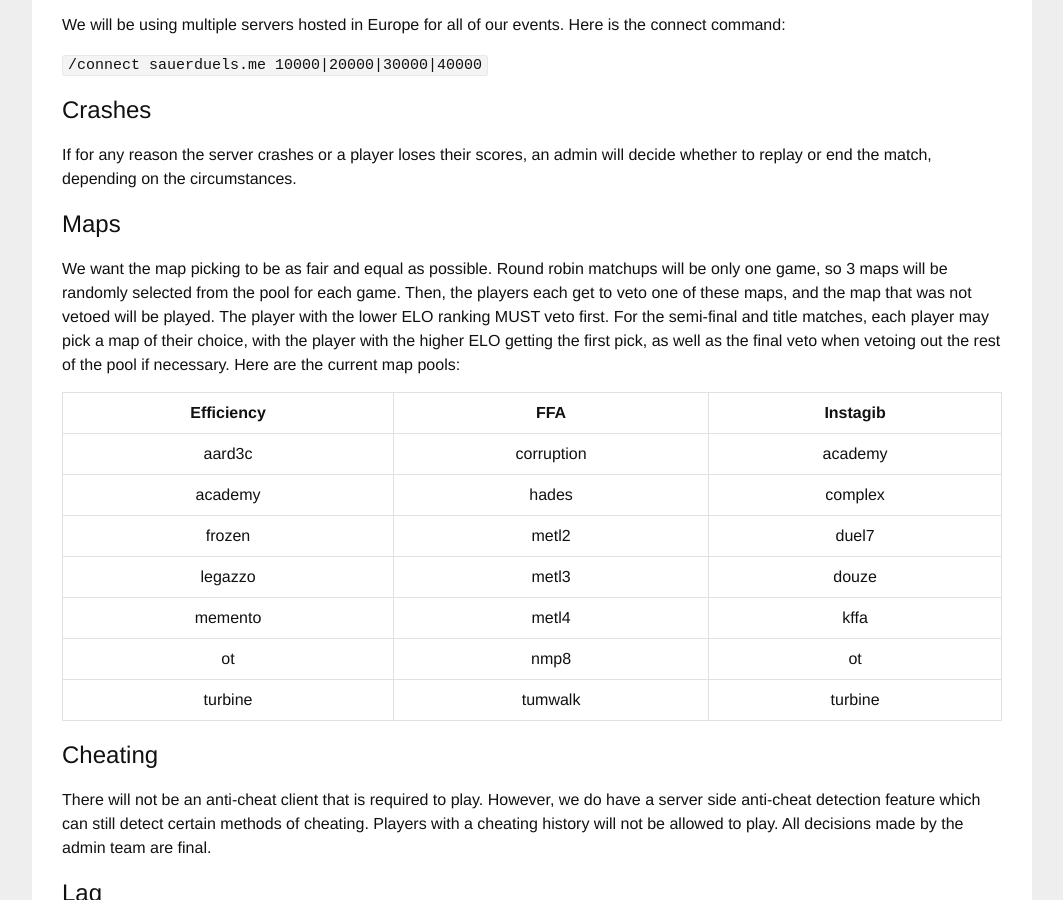
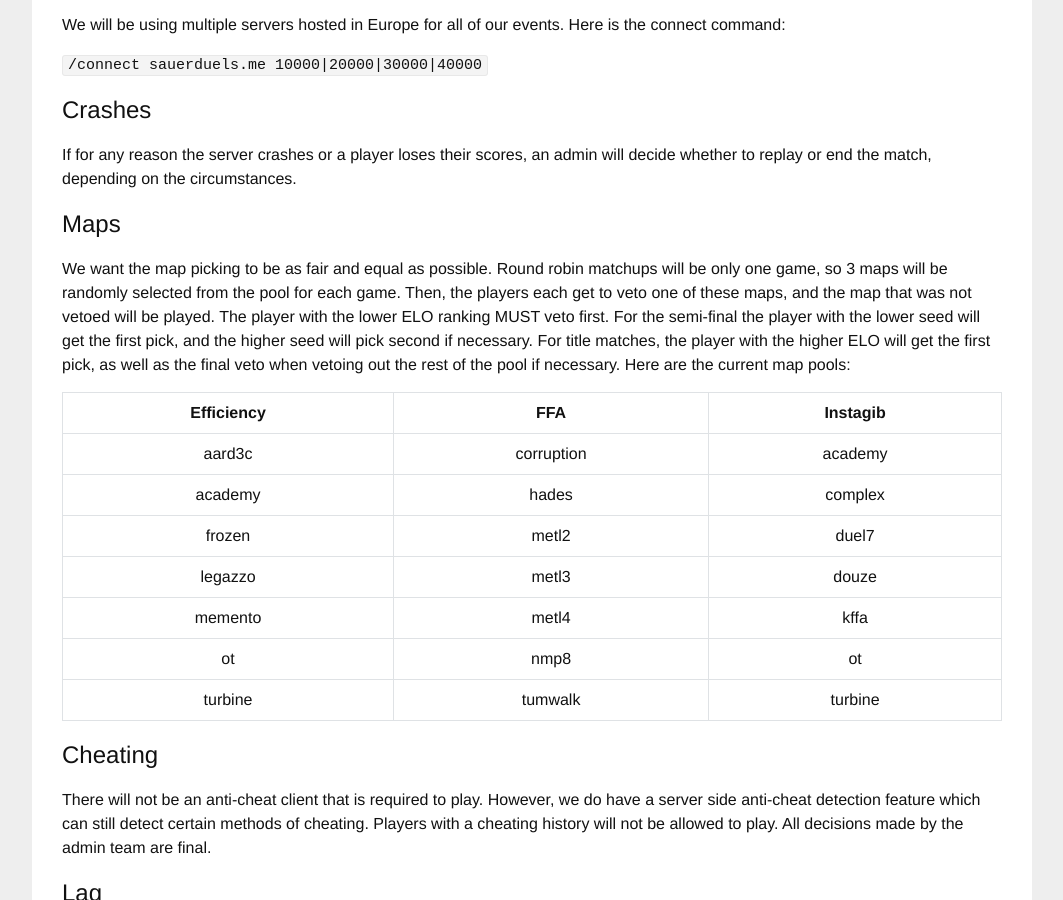
Before and after one commit to sauerduels/website, a Jekyll site: the page built from info.md, in a window 1280 px wide and 900 px high, scrolled down 895 px. Shown: the whole window, without its empty margins (108-1171 px from the left). Built offline with Jekyll 4.4.1, drawn with Linux system fonts in a browser that asks for light colours.

Commit message:
update map picking rules

```diff
--- a/info.md
+++ b/info.md
@@ -32,7 +32,7 @@ If for any reason the server crashes or a player loses their scores, an admin wi
 
 ## Maps
 
-We want the map picking to be as fair and equal as possible. Round robin matchups will be only one game, so 3 maps will be randomly selected from the pool for each game. Then, the players each get to veto one of these maps, and the map that was not vetoed will be played. The player with the lower ELO ranking MUST veto first. For the semi-final and title matches, each player may pick a map of their choice, with the player with the higher ELO getting the first pick, as well as the final veto when vetoing out the rest of the pool if necessary. Here are the current map pools:
+We want the map picking to be as fair and equal as possible. Round robin matchups will be only one game, so 3 maps will be randomly selected from the pool for each game. Then, the players each get to veto one of these maps, and the map that was not vetoed will be played. The player with the lower ELO ranking MUST veto first. For the semi-final the player with the lower seed will get the first pick, and the higher seed will pick second if necessary. For title matches, the player with the higher ELO will get the first pick, as well as the final veto when vetoing out the rest of the pool if necessary. Here are the current map pools:
 
 | Efficiency | FFA | Instagib |
 | :--------: | :-: | :------: |
```
